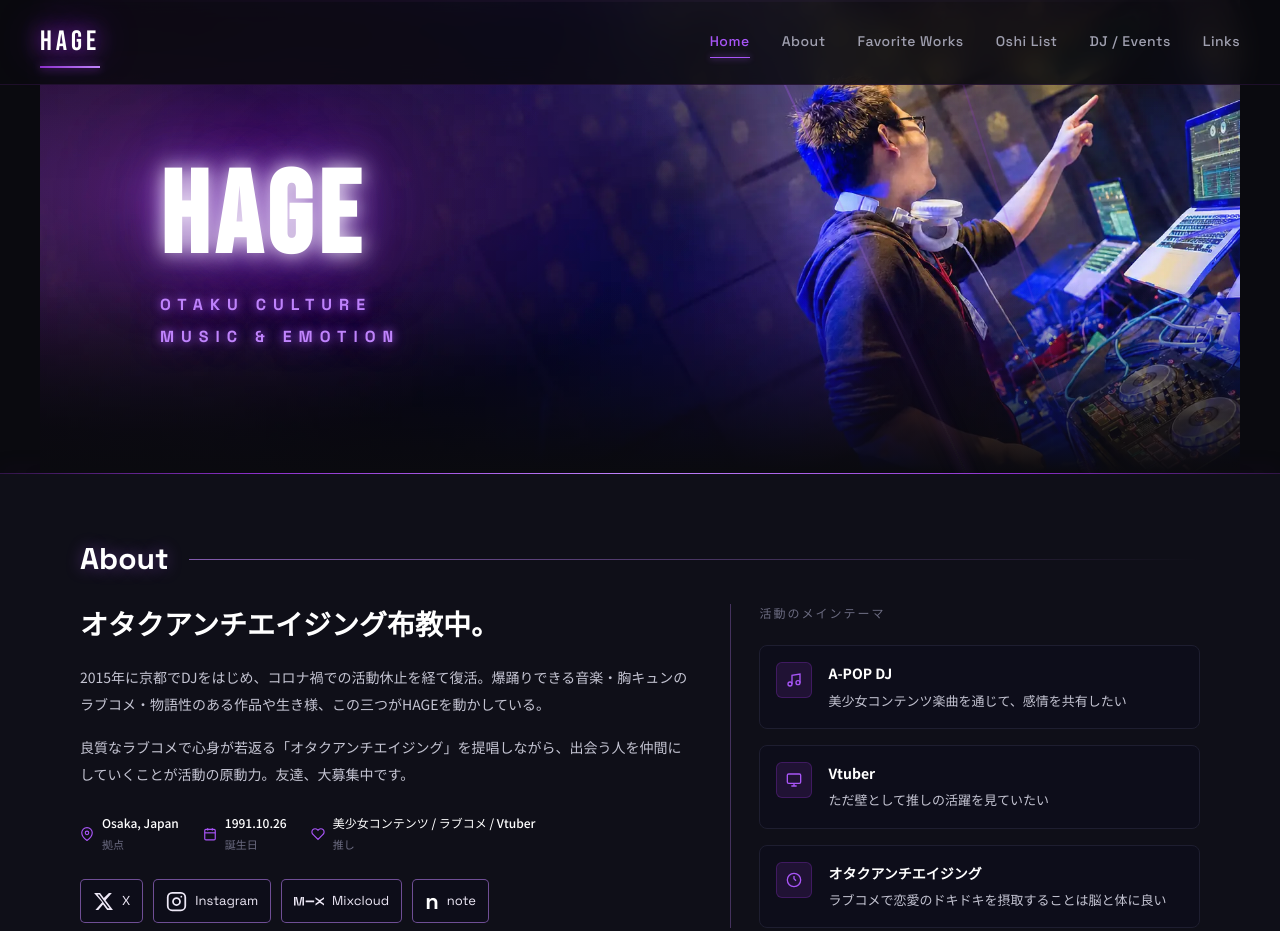
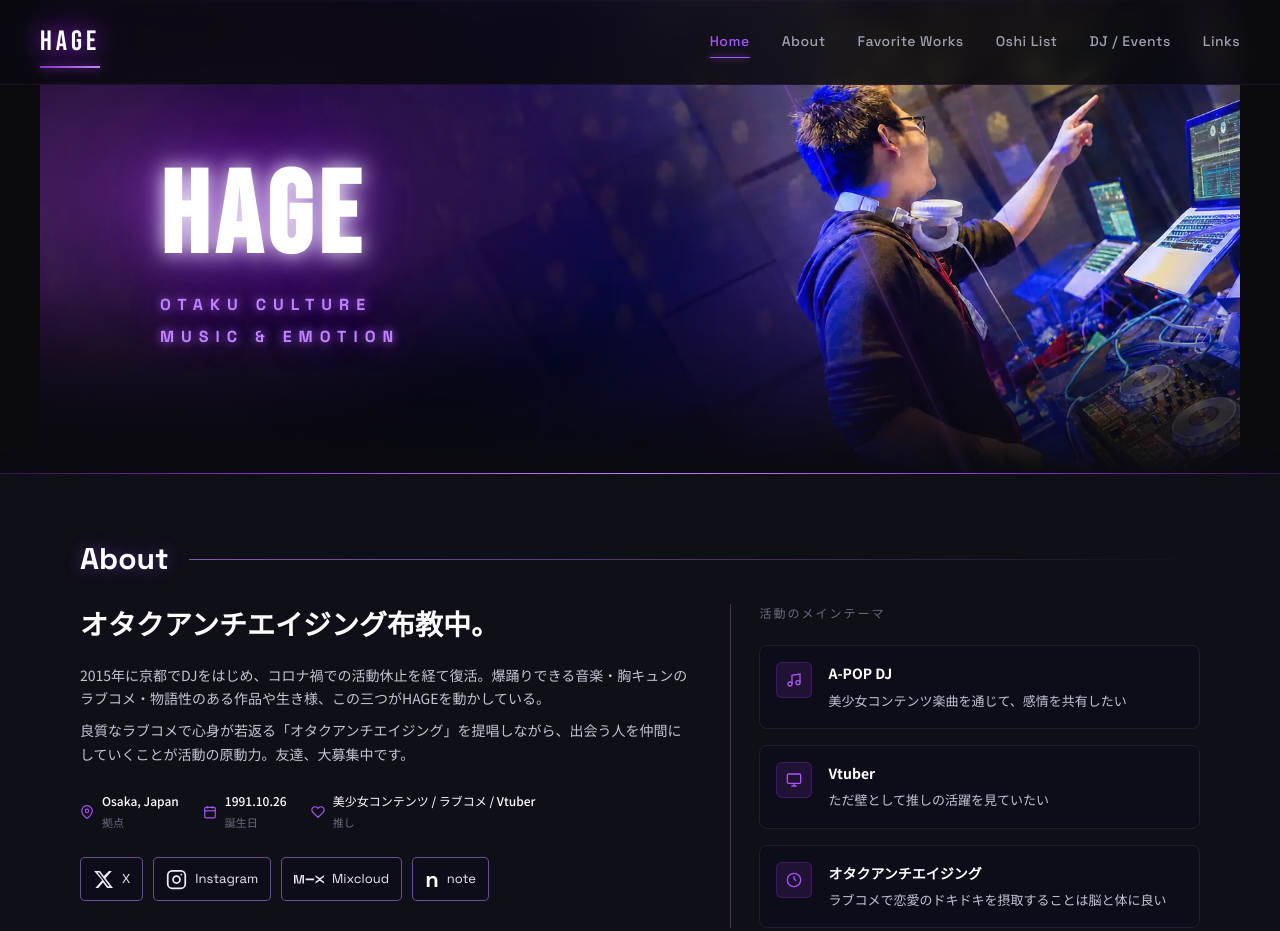
Before and after one commit to hage00675mss-collab/hage-site, a plain HTML site: page index.html in a window 1280 px wide. Shown: the top 931 px of the page. Drawn offline with Linux system fonts and the light colour scheme.

Commit message:
自己紹介文の行間と段落間を詰めて調整

```diff
--- a/index.html
+++ b/index.html
@@ -290,10 +290,10 @@
     .about-body {
       font-size: 14px;
       color: #c4c4d2;
-      line-height: 1.95;
+      line-height: 1.7;
       margin-bottom: 24px;
     }
-    .about-body p + p { margin-top: 16px; }
+    .about-body p + p { margin-top: 8px; }
 
     .about-meta {
       display: flex;
```
